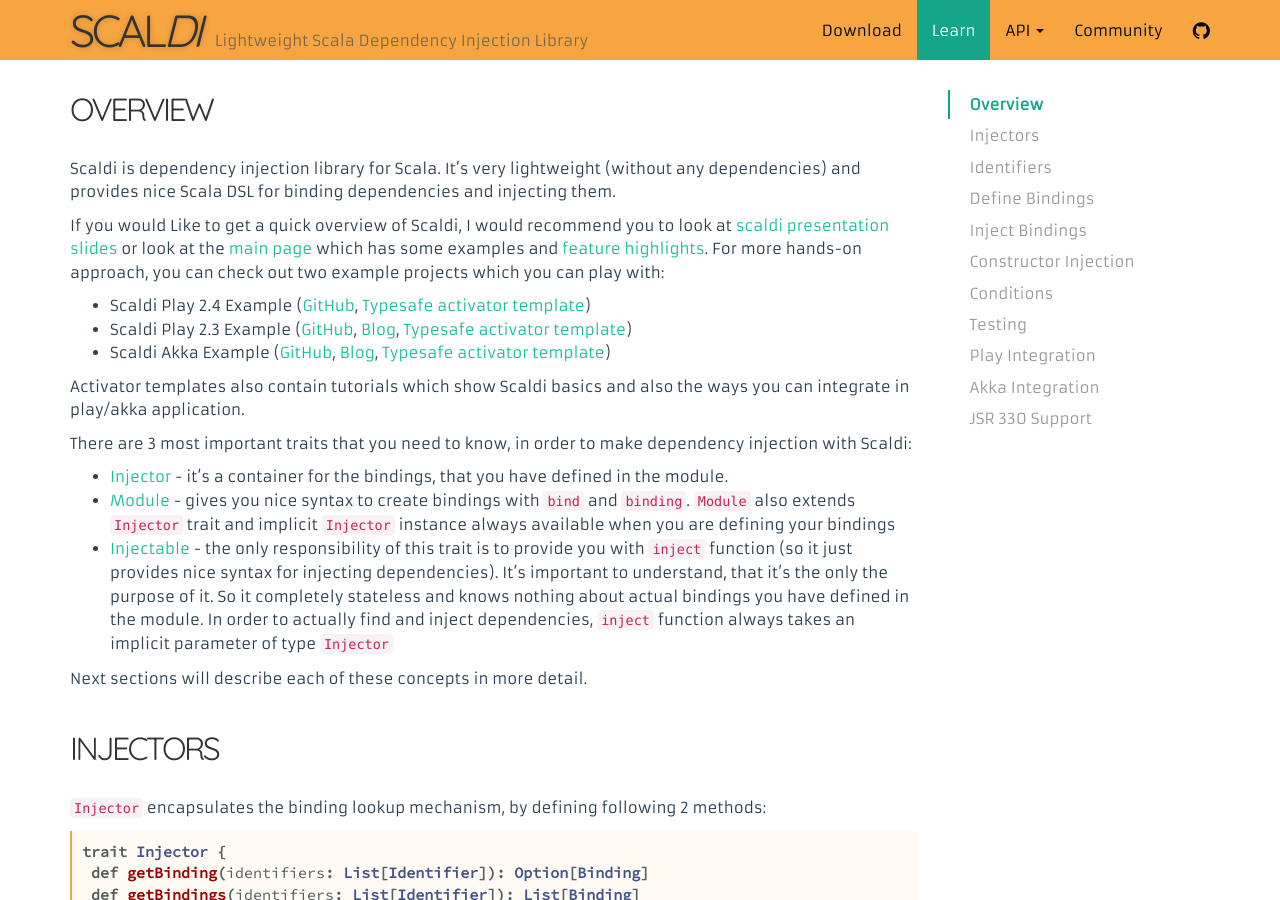
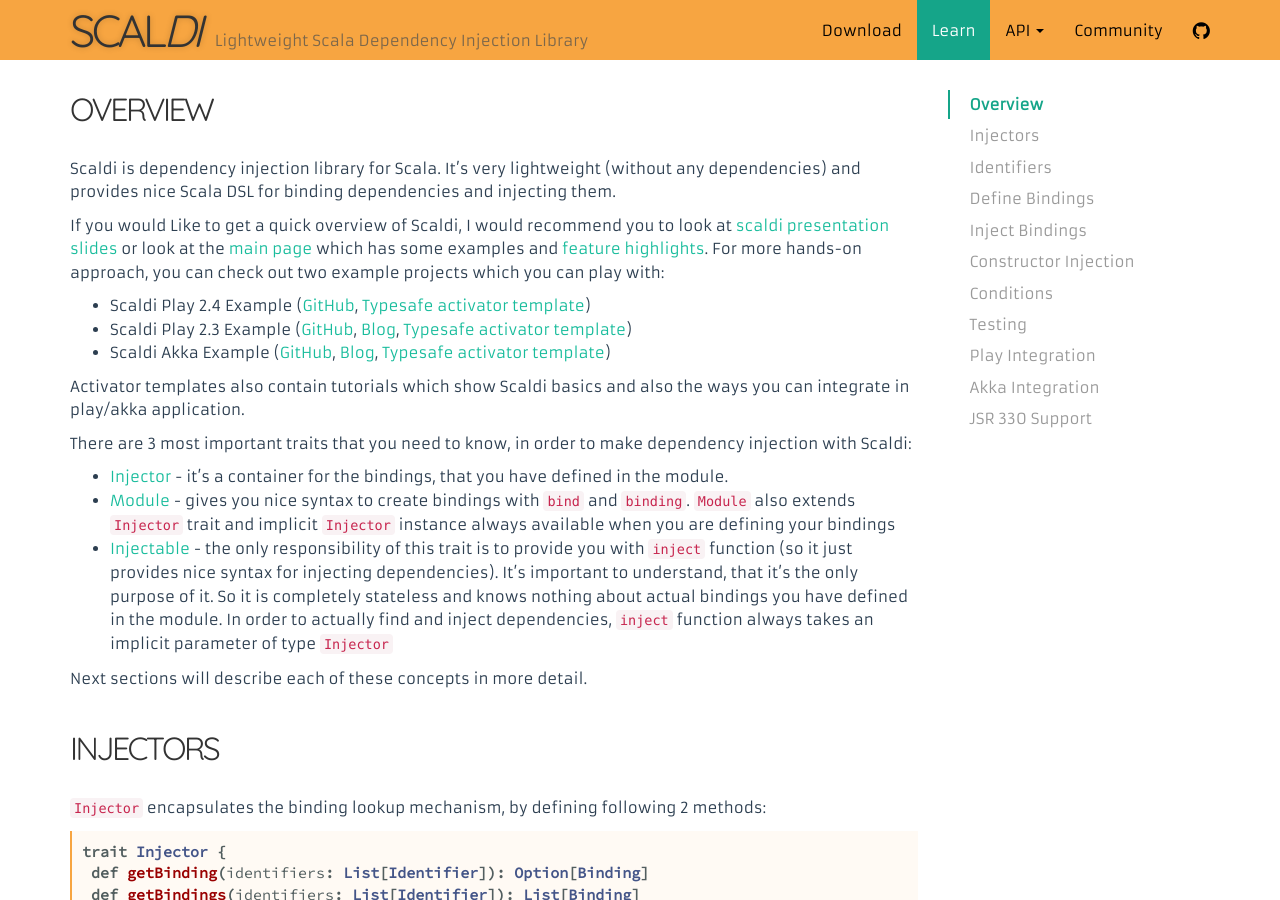
Before and after one commit to scaldi/scaldi-website, a Jekyll site: the page built from learn.md, in a window 1280 px wide and 900 px high. Built offline with Jekyll 4.4.1, drawn with Linux system fonts in a browser that asks for light colours.

Commit message:
Grammar corrected in the learn page
Grammar corrected in the learn page

```diff
--- a/learn.md
+++ b/learn.md
@@ -24,7 +24,7 @@
 
 * [Injector](#injectors) - it's a container for the bindings, that you have defined in the module.
 * [Module](#module) - gives you nice syntax to create bindings with `bind` and `binding`. `Module` also extends `Injector` trait and implicit `Injector` instance always available when you are defining your bindings
-* [Injectable](#inject-bindings) - the only responsibility of this trait is to provide you with `inject` function (so it just provides nice syntax for injecting dependencies). It's important to understand, that it's the only the purpose of it. So it completely stateless and knows nothing about actual bindings you have defined in the module. In order to actually find and inject dependencies, `inject` function always takes an implicit parameter of type `Injector`
+* [Injectable](#inject-bindings) - the only responsibility of this trait is to provide you with `inject` function (so it just provides nice syntax for injecting dependencies). It's important to understand, that it's the only purpose of it. So it is completely stateless and knows nothing about actual bindings you have defined in the module. In order to actually find and inject dependencies, `inject` function always takes an implicit parameter of type `Injector`
 
 Next sections will describe each of these concepts in more detail.
 
```
